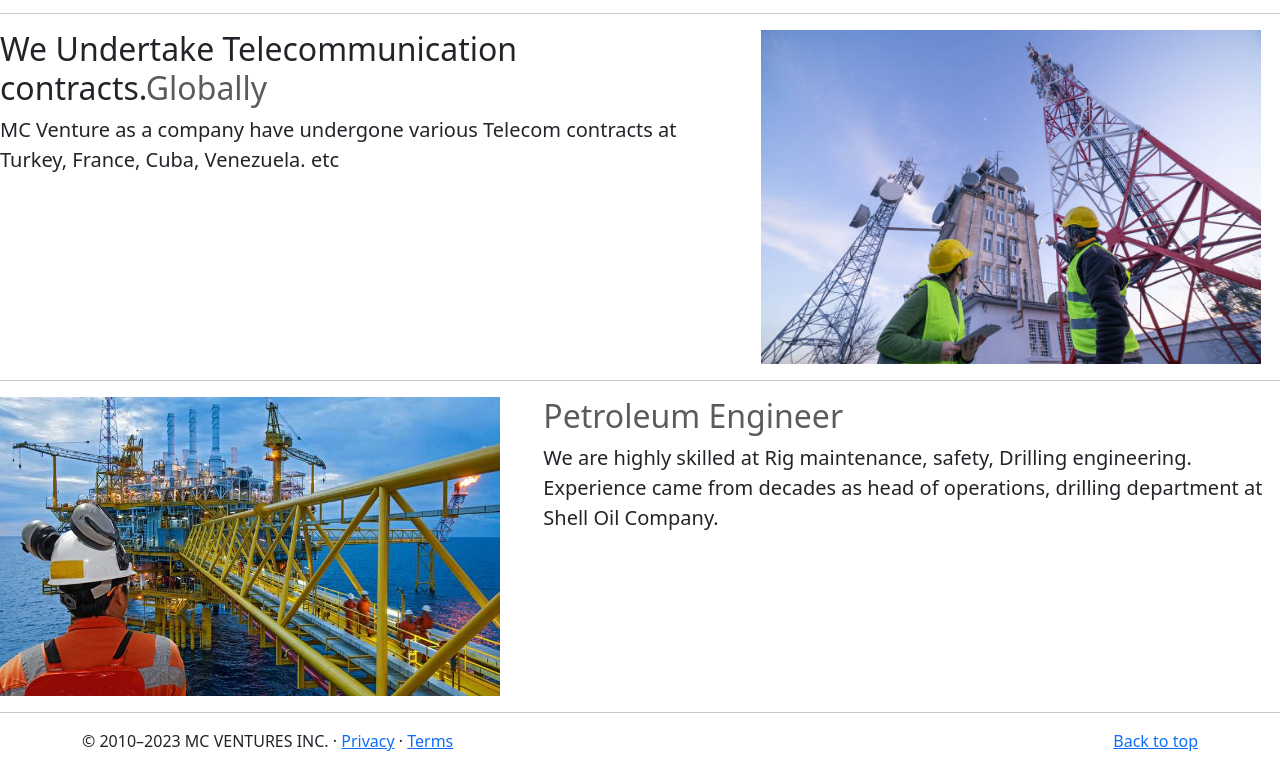
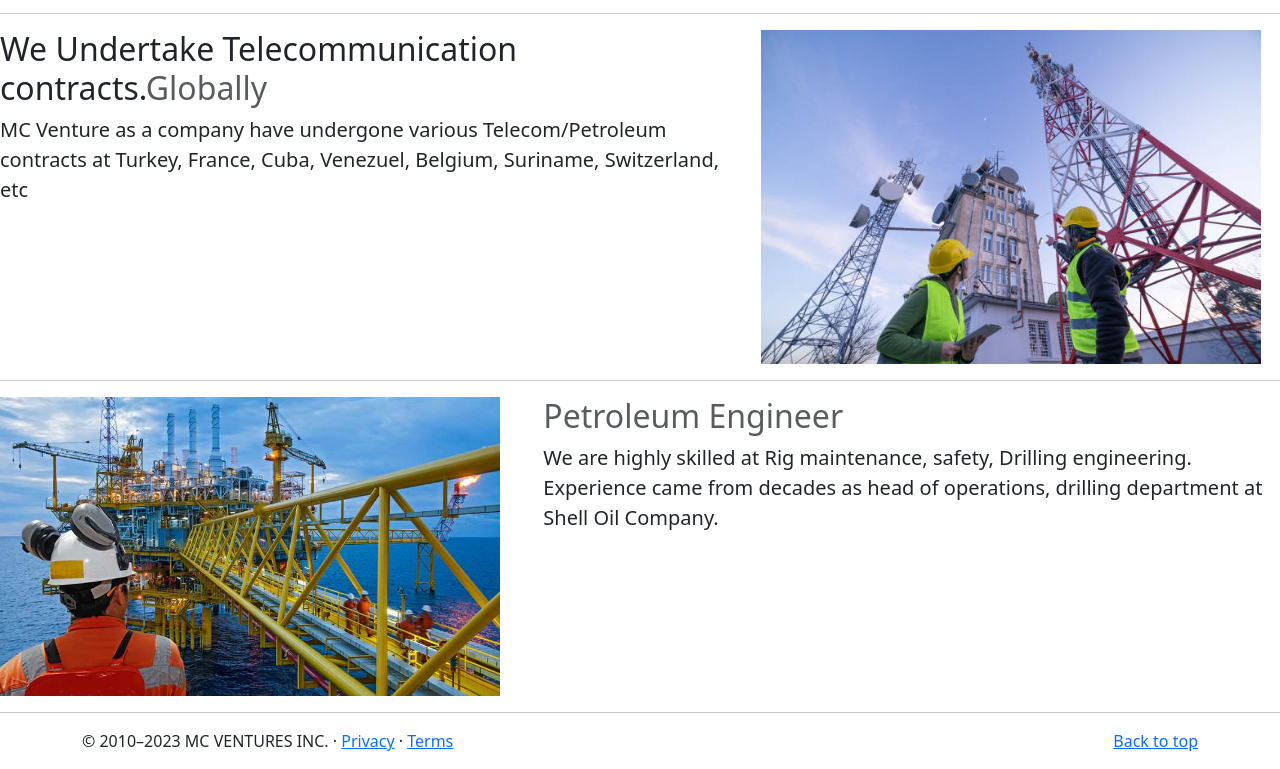
Before and after one commit to MCVentureltd/matthewbrooks, a plain HTML site: page index.html in a window 1280 px wide. Shown: the part 1741-2510 px from the top of the page. Drawn offline with nearby package versions, Linux system fonts and the light colour scheme.

Commit message:
Update index.html

```diff
--- a/index.html
+++ b/index.html
@@ -250,8 +250,8 @@
             <div class="col-md-7">
                 <h2 class="featurette-heading">We Undertake Telecommunication contracts.<span
                         class="text-muted">Globally</span></h2>
-                <p class="lead">MC Venture as a company have undergone various Telecom contracts at Turkey, France,
-                    Cuba, Venezuela. etc </p>
+                <p class="lead">MC Venture as a company have undergone various Telecom/Petroleum contracts at Turkey, France,
+                    Cuba, Venezuel, Belgium, Suriname, Switzerland, etc </p>
             </div>
             <div class="col-md-5">
                 <img src="istockphoto-1213293717-612x612.jpg"
```
